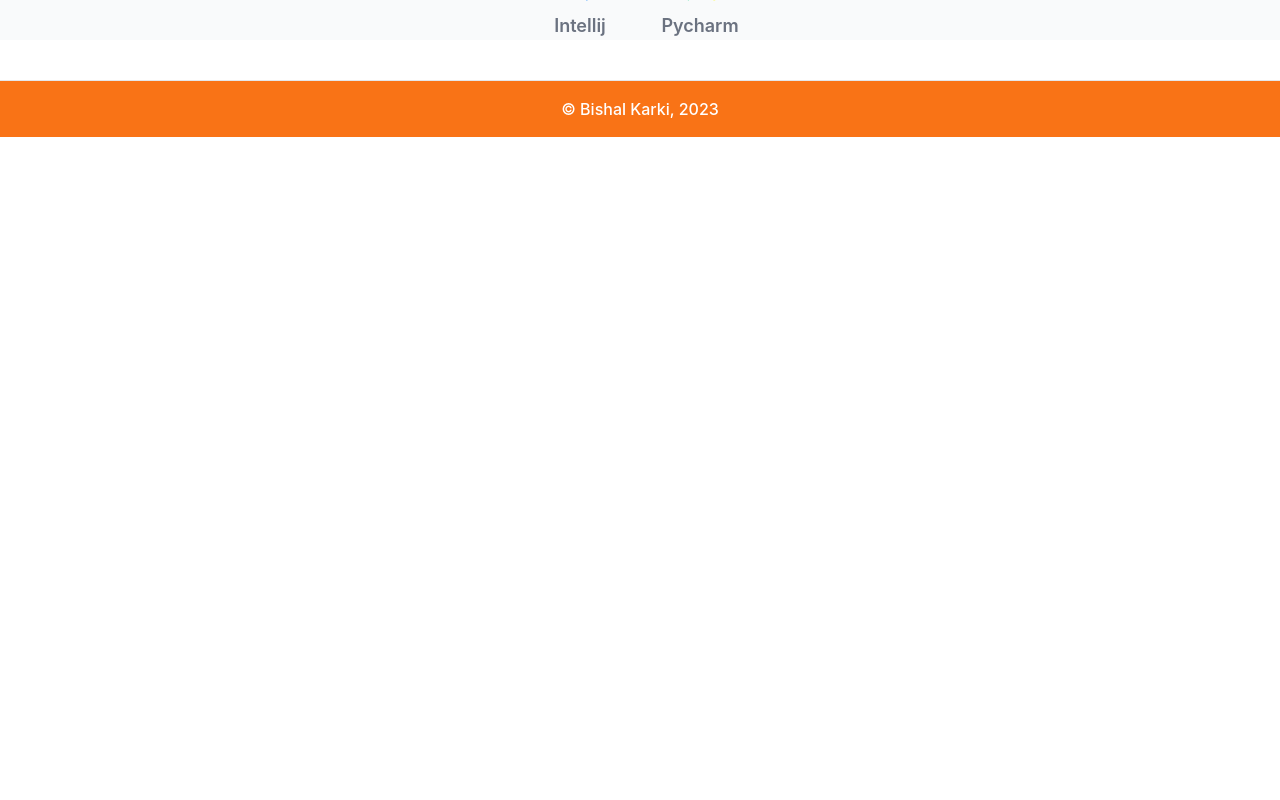
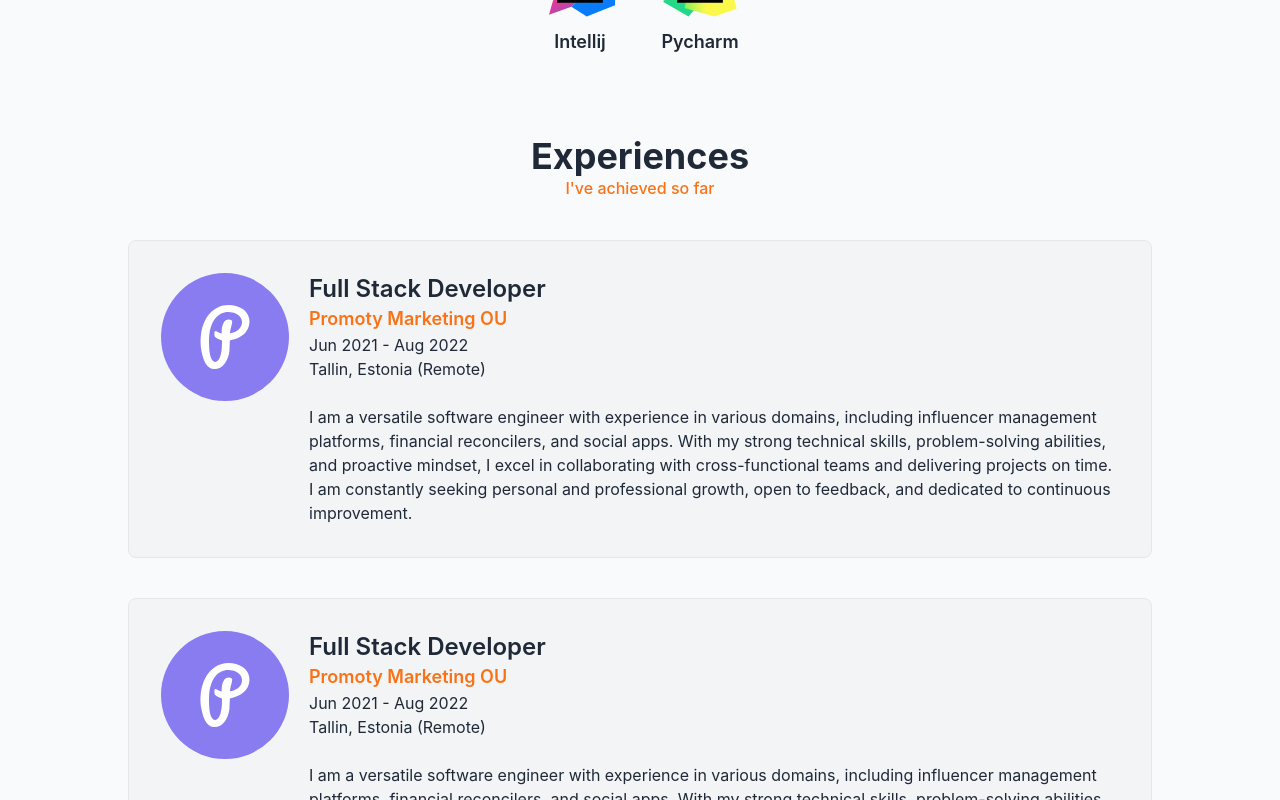
Before and after one commit to K-Bishall/portfolio, a React (Vite) app: page / in a window 1280 px wide. Shown: the part 1700-2500 px from the top of the page. Before the commit the page ends 1837 px from the top, so only its background shows below. Built offline with nearby package versions, Linux system fonts and the light colour scheme.

Commit message:
Add experience section

```diff
--- a/src/App.tsx
+++ b/src/App.tsx
@@ -7,15 +7,15 @@
 
 function App() {
   return (
-    <>
+    <div className='bg-gray-50 text-gray-800'>
       <Navbar />
-      <div className='flex flex-col gap-20 px-32 bg-gray-50 text-gray-500'>
+      <div className='flex flex-col gap-20 px-32'>
         <Intro />
         <About />
         <Resume />
       </div>
       <Footer />
-    </>
+    </div>
   )
 }
 
--- a/src/sections/About.tsx
+++ b/src/sections/About.tsx
@@ -6,7 +6,7 @@
     <div id='about' className='flex gap-10'>
       <img src={photo} alt='Photo' className='w-52 h-52 rounded' />
       <div>
-        <p className='text-4xl font-bold text-gray-800'>Bishal Karki</p>
+        <p className='text-4xl font-bold'>Bishal Karki</p>
         <p className='font-medium text-orange-500'>Software Engineer</p>
         <p className='py-5'>
           I am a versatile software engineer with experience in various domains, including
--- /dev/null
+++ b/src/sections/resume/Experience.tsx
@@ -0,0 +1,17 @@
+import { ReactElement } from 'react'
+import ResumeSection from './ResumeSection.js'
+import ExperienceSection from './ExperienceSection.js'
+
+const Experience = (): ReactElement => {
+  return (
+    <ResumeSection title='Experiences' subtitle="I've achieved so far">
+      <div className='flex flex-col gap-10'>
+        <ExperienceSection />
+        <ExperienceSection />
+        <ExperienceSection />
+      </div>
+    </ResumeSection>
+  )
+}
+
+export default Experience
--- /dev/null
+++ b/src/sections/resume/ExperienceSection.tsx
@@ -0,0 +1,27 @@
+import { ReactElement } from 'react'
+import promoty from '../../assets/company-logos/Promoty.svg'
+
+const ExperienceSection = (): ReactElement => {
+  return (
+    <div className='flex gap-5 border rounded-lg bg-gray-100 p-8'>
+      <img src={promoty} alt={promoty} className='w-32 h-32' />
+      <div className='flex flex-col'>
+        <h2 className='font-semibold text-2xl'>Full Stack Developer</h2>
+        <p className='font-semibold text-orange-500 text-lg'>Promoty Marketing OU</p>
+        <p className=''>Jun 2021 - Aug 2022</p>
+        <p className=''>Tallin, Estonia (Remote)</p>
+
+        <p className='mt-6'>
+          I am a versatile software engineer with experience in various domains, including
+          influencer management platforms, financial reconcilers, and social apps. With my strong
+          technical skills, problem-solving abilities, and proactive mindset, I excel in
+          collaborating with cross-functional teams and delivering projects on time. I am constantly
+          seeking personal and professional growth, open to feedback, and dedicated to continuous
+          improvement.
+        </p>
+      </div>
+    </div>
+  )
+}
+
+export default ExperienceSection
--- a/src/sections/resume/Resume.tsx
+++ b/src/sections/resume/Resume.tsx
@@ -1,10 +1,12 @@
 import { ReactElement } from 'react'
 import TechStacks from './TechStacks.js'
+import Experience from './Experience.js'
 
 const Resume = (): ReactElement => {
   return (
-    <div id='resume'>
+    <div id='resume' className='flex flex-col gap-20'>
       <TechStacks />
+      <Experience />
     </div>
   )
 }
--- a/src/sections/resume/ResumeSection.tsx
+++ b/src/sections/resume/ResumeSection.tsx
@@ -9,8 +9,8 @@
 const ResumeSection = ({ title, subtitle, children }: Props): ReactElement => {
   return (
     <div>
-      <h2 className='text-4xl font-bold text-gray-800 text-center'>{title}</h2>
-      <p className='mb-6 text-center text-orange-500 font-medium'>{subtitle}</p>
+      <h2 className='text-4xl font-bold text-center'>{title}</h2>
+      <p className='mb-10 text-center text-orange-500 font-medium'>{subtitle}</p>
       {children}
     </div>
   )
```
Also changed, not shown: src/assets/company-logos/Promoty.svg (added).
